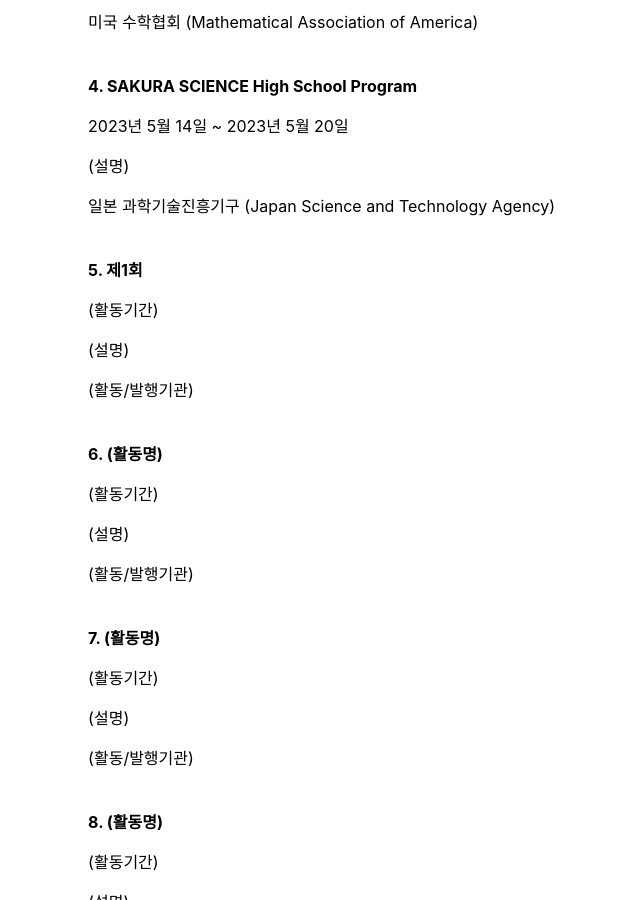
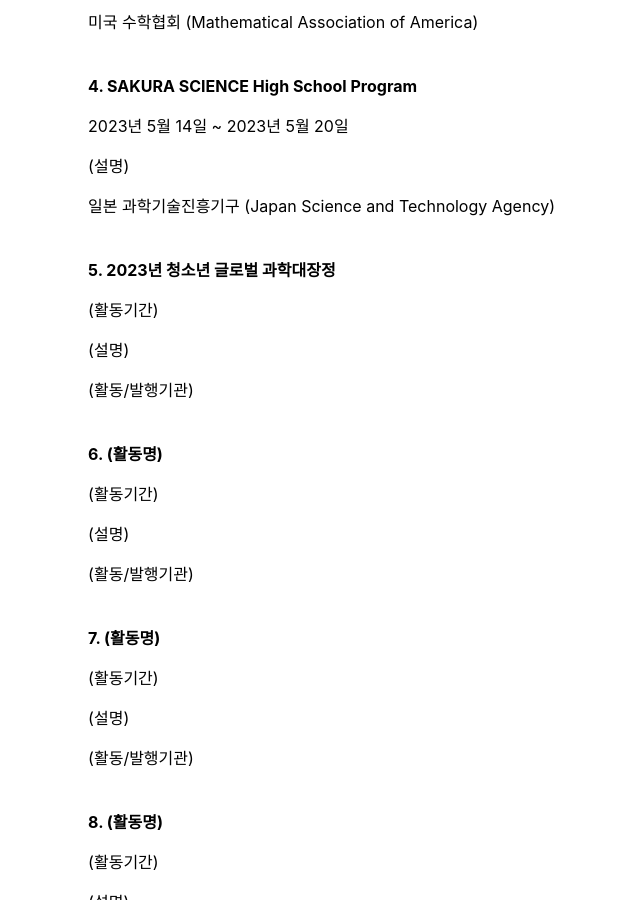
Before and after one commit to mino-jeong/mino-jeong.github.io, a Jekyll site: the page built from postech.md, in a window 1280 px wide and 900 px high, scrolled down 914 px. Shown: the whole window, without its empty margins (215-855 px from the left). Built offline with Jekyll 4.4.1, drawn with Linux system fonts in a browser that asks for light colours.

Commit message:
Update postech.yml

```diff
--- a/_data/postech.yml
+++ b/_data/postech.yml
@@ -29,7 +29,7 @@
   description: '(설명)'
   institution: '일본 과학기술진흥기구 (Japan Science and Technology Agency)'
 
-- title: '5. 제1회 '
+- title: '5. 2023년 청소년 글로벌 과학대장정'
   date: '(활동기간)'
   description: '(설명)'
   institution: '(활동/발행기관)'
```
